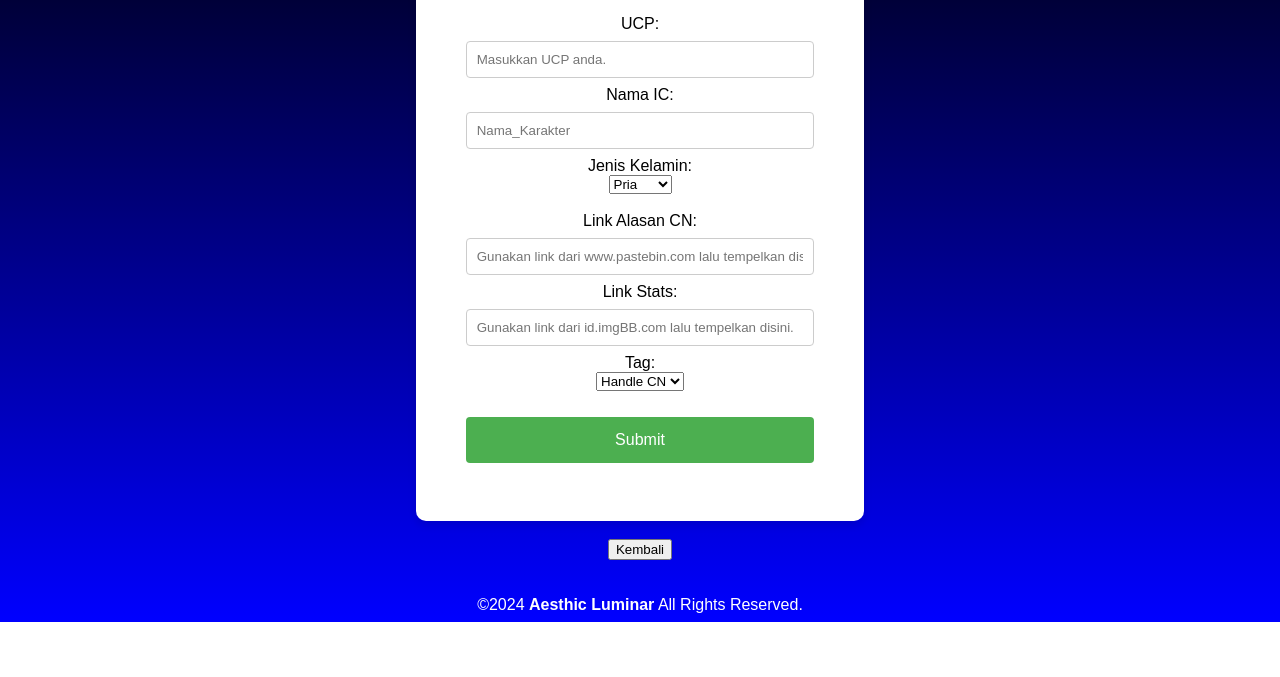
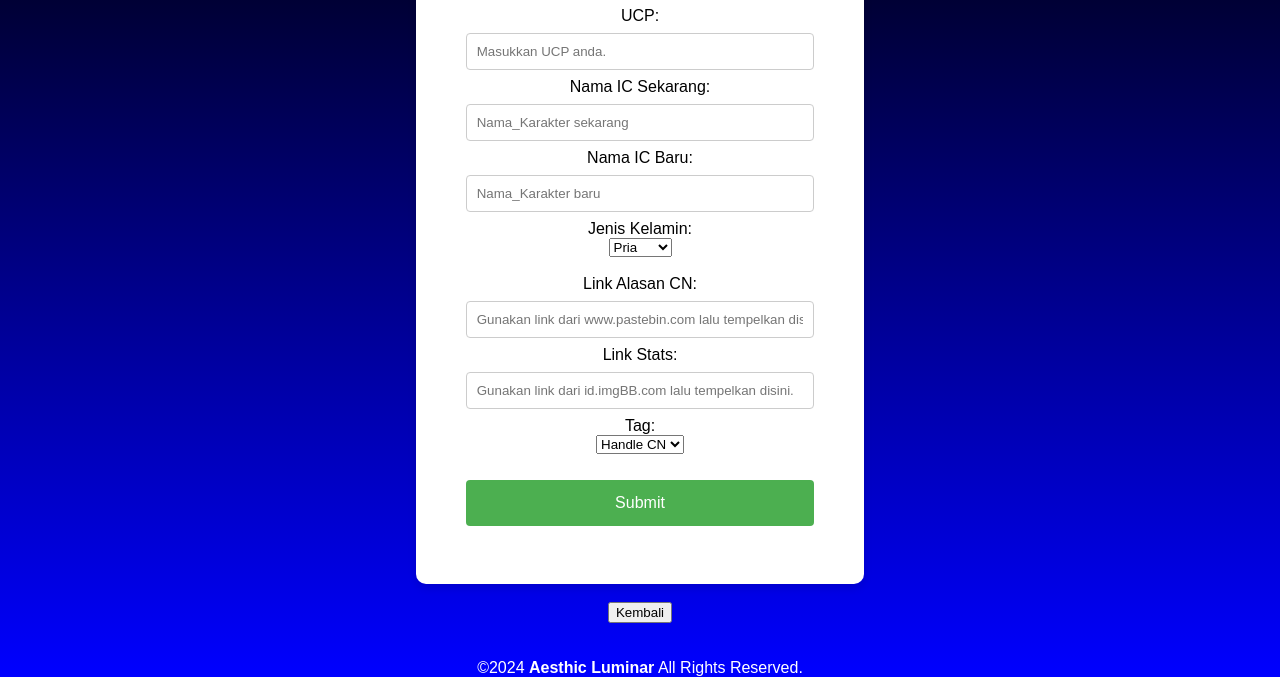
Before and after one commit to aesthicluminar/aesthicluminar.github.io, a plain HTML site: page service/reqcn-forum.html in a window 1280 px wide. Shown: the part 178-855 px from the top of the page. Before the commit the page ends 800 px from the top, so only its background shows below. Drawn offline with Linux system fonts and the light colour scheme.

Commit message:
Aesthic Luminar

```diff
--- a/service/reqcn-forum.html
+++ b/service/reqcn-forum.html
@@ -67,8 +67,10 @@
     </select><br><br>
     <label for="nama">UCP:</label><br>
     <input type="text" id="nama" name="UCP" placeholder="Masukkan UCP anda." required><br>
-    <label for="Karakter">Nama IC:</label><br>
-    <input type="text" id="karakter" name="NamaIC" placeholder="Nama_Karakter" required><br>
+    <label for="Karakter">Nama IC Sekarang:</label><br>
+    <input type="text" id="karakter" name="Nama IC Sekarang" placeholder="Nama_Karakter sekarang" required><br>
+    <label for="Karakterbaru">Nama IC Baru:</label><br>
+    <input type="text" id="karakterbaru" name="Nama IC Baru" placeholder="Nama_Karakter baru" required><br>
     <label for="jenis_kelamin">Jenis Kelamin:</label><br>
     <select id="jenis_kelamin" name="Jenis Kelamin">
         <option value="pria">Pria</option>
```
